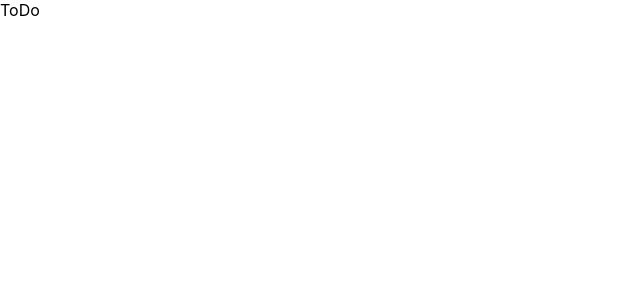
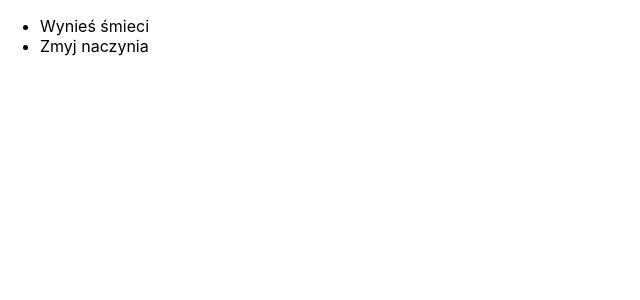
Before and after one commit to coderoadpl/frontend--react--project-3.4, a React (Create React App) app: page / in a window 1280 px wide. Shown: the top 300 px of the page, without its empty margins (0-640 px from the left). Built offline with nearby package versions, Linux system fonts and the light colour scheme.

Commit message:
Rendering list of tasks

```diff
--- a/src/ToDo.js
+++ b/src/ToDo.js
@@ -4,10 +4,12 @@ export class ToDo extends React.Component {
     state = {
       tasks: [
         {
+          id: '123',
           text: 'Wynieś śmieci',
           isCompleted: false
         },
         {
+          id: '321',
           text: 'Zmyj naczynia',
           isCompleted: false
         }
@@ -15,9 +17,21 @@ export class ToDo extends React.Component {
     }
 
     render () {
+      const { tasks } = this.state
+
       return (
         <div>
-          ToDo
+          <ul>
+            {
+              tasks.map(({ id, text }) => {
+                return (
+                  <li key={id}>
+                    {text}
+                  </li>
+                )
+              })
+            }
+          </ul>
         </div>
       )
     }
```
